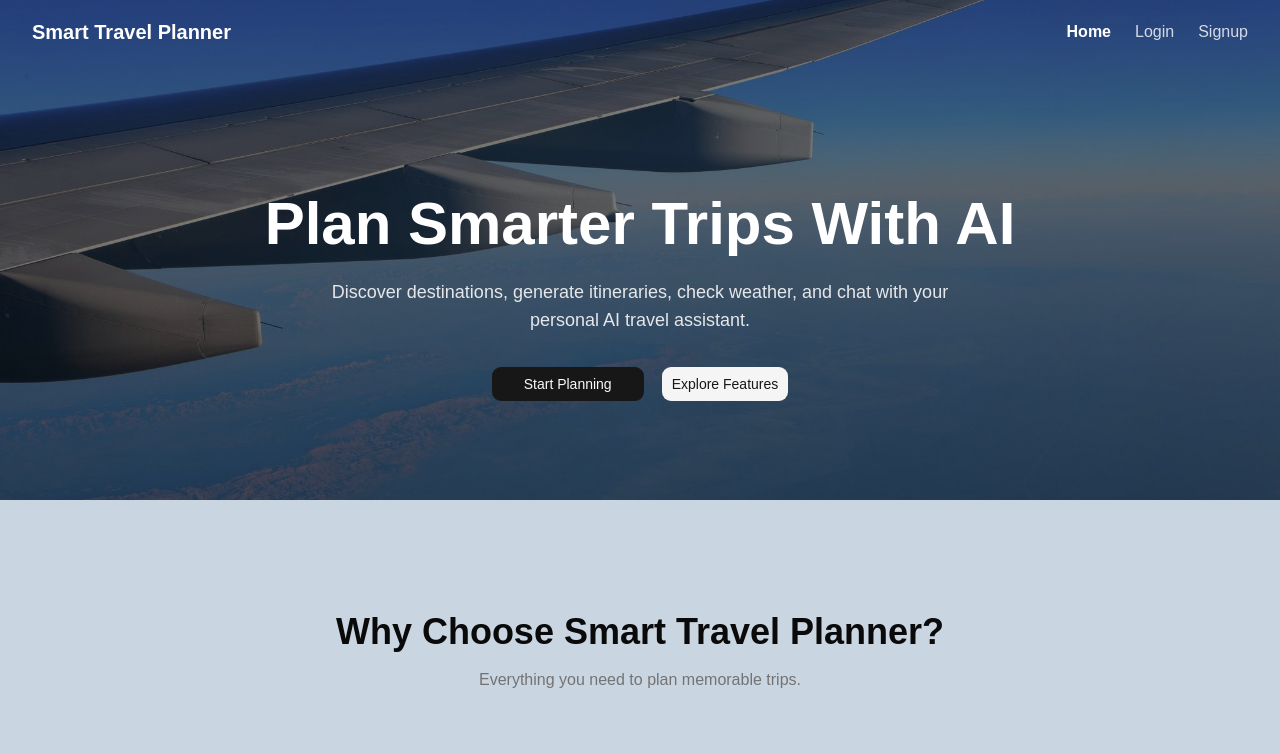
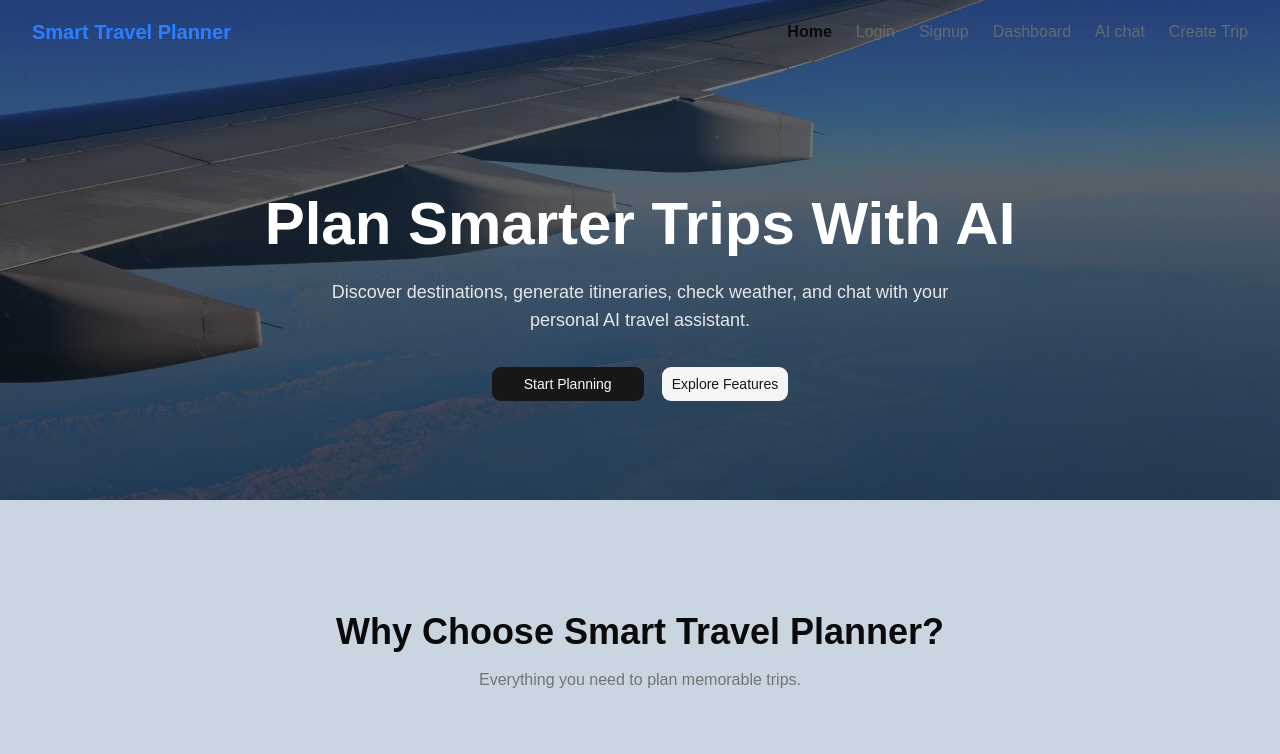
Before and after one commit to AnvetaDigital/smart-travel-planner-ai, a React (Vite) app in the folder frontend/: page / in a window 1280 px wide. Shown: the top 754 px of the page. Built offline with nearby package versions, Linux system fonts and the light colour scheme.

Commit message:
[fix]: add more routes in navbar and modify styling of navbar

```diff
--- a/frontend/src/components/layout/Navbar.tsx
+++ b/frontend/src/components/layout/Navbar.tsx
@@ -8,6 +8,9 @@ const navItems = [
   { label: "Home", path: ROUTES.HOME },
   { label: "Login", path: ROUTES.LOGIN },
   { label: "Signup", path: ROUTES.SIGNUP },
+  { label: "Dashboard", path: ROUTES.DASHBOARD },
+  { label: "AI chat", path: ROUTES.CHAT },
+  { label: "Create Trip", path: ROUTES.CREATE_TRIP },
 ];
 
 export default function Navbar() {
@@ -17,7 +20,7 @@ export default function Navbar() {
         {/* Logo */}
         <Link
           to={ROUTES.HOME}
-          className="text-lg font-bold text-white sm:text-xl"
+          className="text-lg font-bold text-blue-500 sm:text-xl"
         >
           Smart Travel Planner
         </Link>
@@ -30,8 +33,8 @@ export default function Navbar() {
               to={item.path}
               className={({ isActive }) =>
                 isActive
-                  ? "font-semibold text-white"
-                  : "text-white/80 transition-colors hover:text-white"
+                  ? "font-semibold text-foreground"
+                  : "text-muted-foreground/80 transition-colors hover:text-blue-500"
               }
             >
               {item.label}
@@ -58,9 +61,7 @@ export default function Navbar() {
                     key={item.path}
                     to={item.path}
                     className={({ isActive }) =>
-                      isActive
-                        ? "font-semibold"
-                        : "text-muted-foreground"
+                      isActive ? "font-semibold" : "text-muted-foreground"
                     }
                   >
                     {item.label}
```
